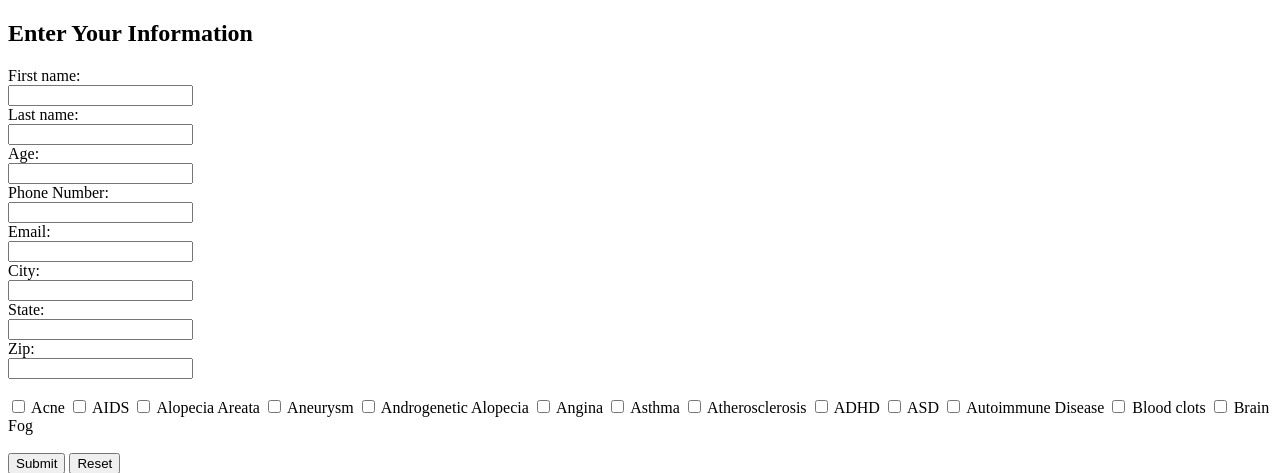
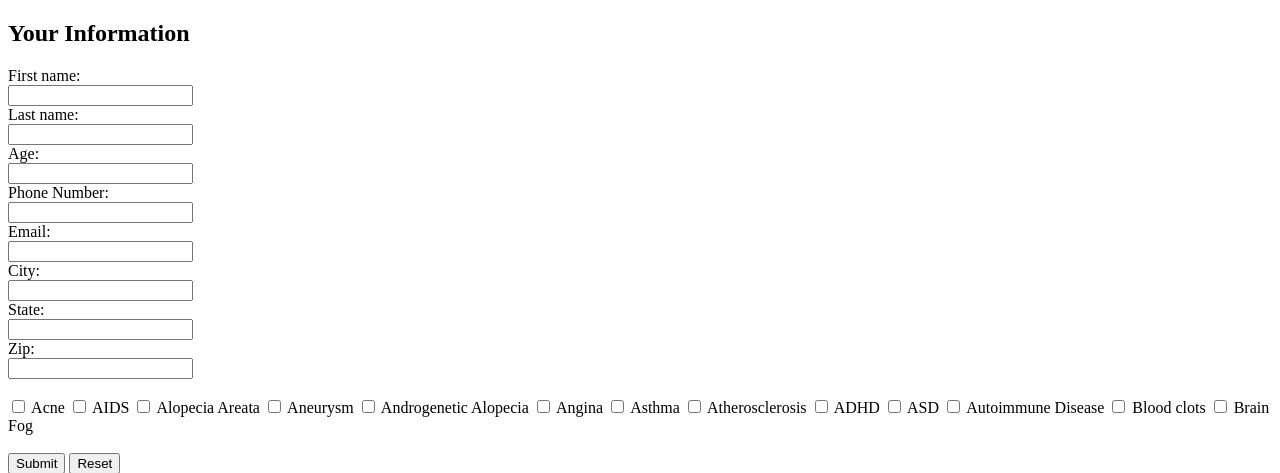
Before and after one commit to pquansah/sampleTsii, a Flask app: page / in a window 1280 px wide. Shown: the top 473 px of the page. Run offline with Flask 2, Linux system fonts and the light colour scheme; some libraries are stand-ins or nearby versions.

Commit message:
Deleted Enter

```diff
--- a/templates/index.html
+++ b/templates/index.html
@@ -5,7 +5,7 @@ Enter Information
 {% endblock %}
 
 {% block content %}
-	<h2> Enter Your Information </h2>
+	<h2> Your Information </h2>
 	<form action="" method="post">
 		First name:<br>
 		<input type="text" name="firstname"><br>
```
